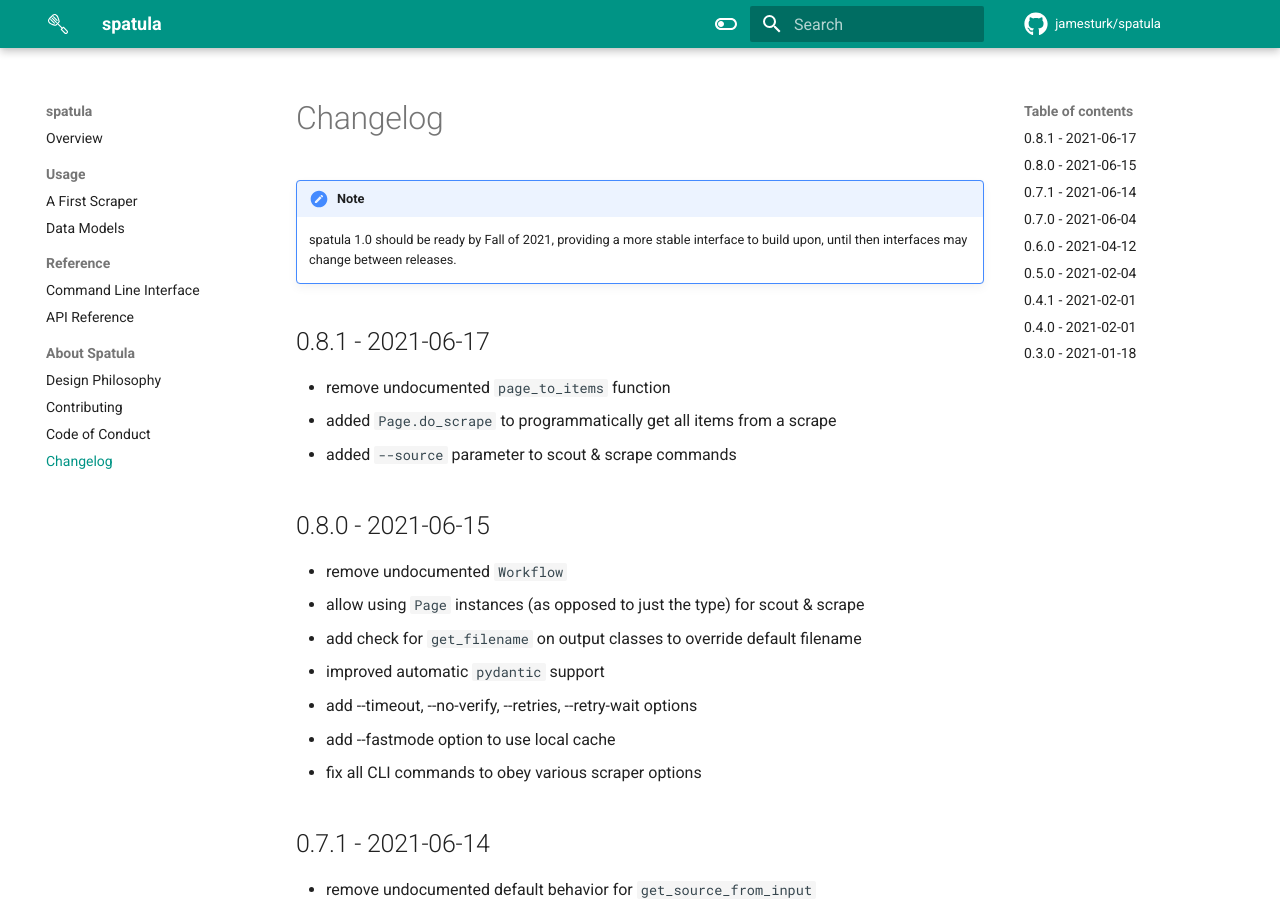
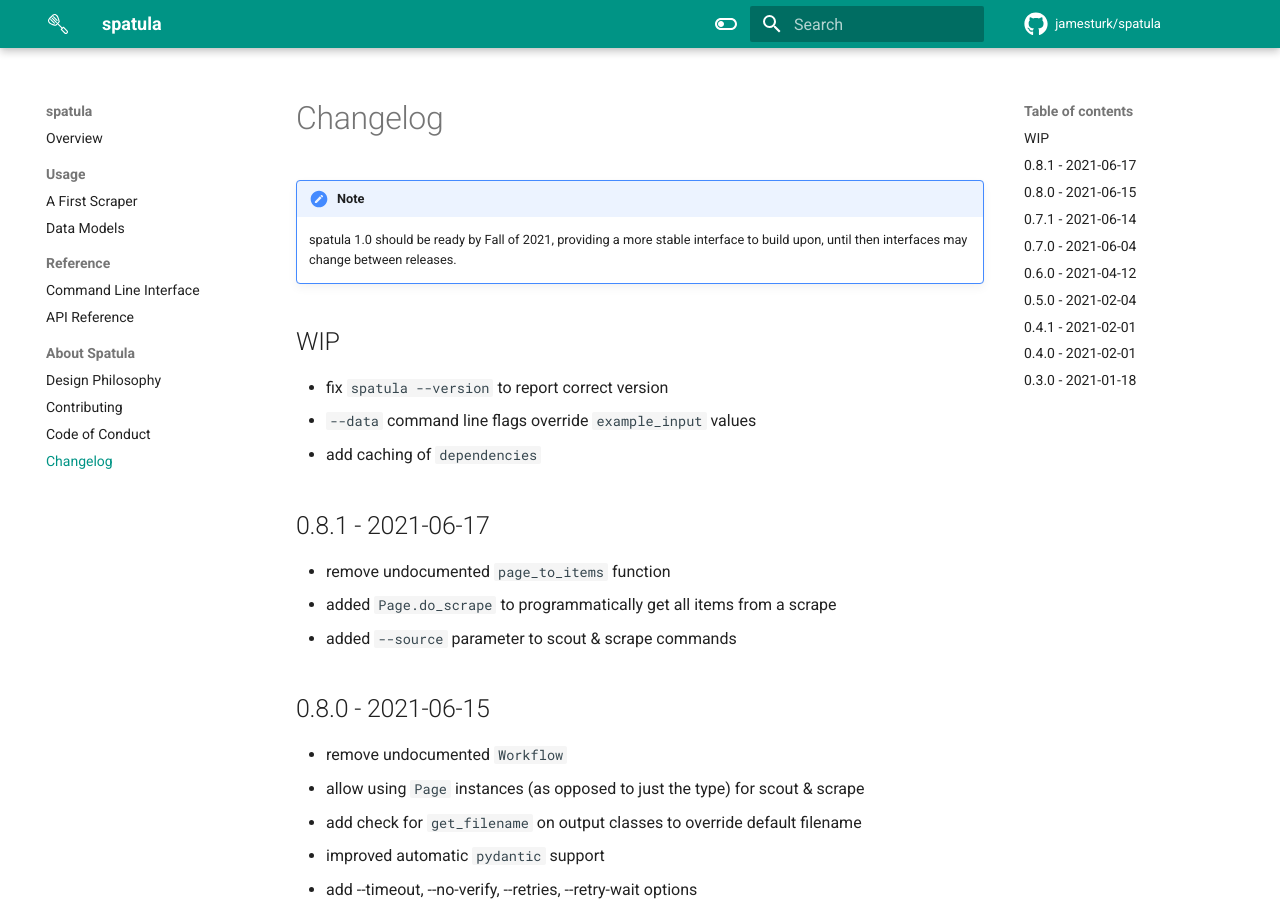
Before and after one commit to jamesturk/spatula, an MkDocs documentation site: the page built from docs/changelog.md, in a window 1280 px wide and 900 px high. Built offline with MkDocs 1.6.1 and Material for MkDocs 9.7.7, drawn with Linux system fonts in a browser that asks for light colours; comment, search, counter and statistics services are not loaded.

Commit message:
update changelog

```diff
--- a/docs/changelog.md
+++ b/docs/changelog.md
@@ -2,6 +2,13 @@
 
 !!! note
     spatula 1.0 should be ready by Fall of 2021, providing a more stable interface to build upon, until then interfaces may change between releases.
+
+## WIP
+
+- fix `spatula --version` to report correct version
+- `--data` command line flags override `example_input` values
+- add caching of `dependencies`
+
 
 ## 0.8.1 - 2021-06-17
 
```
